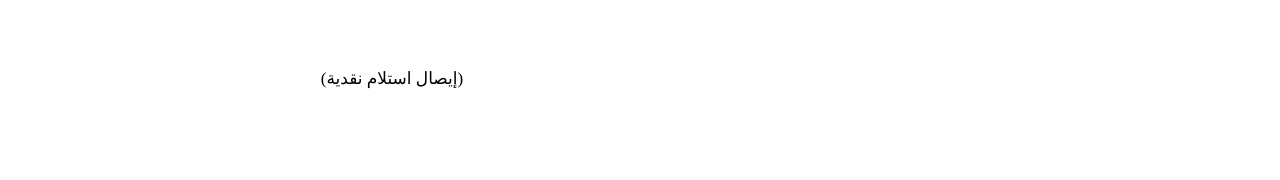
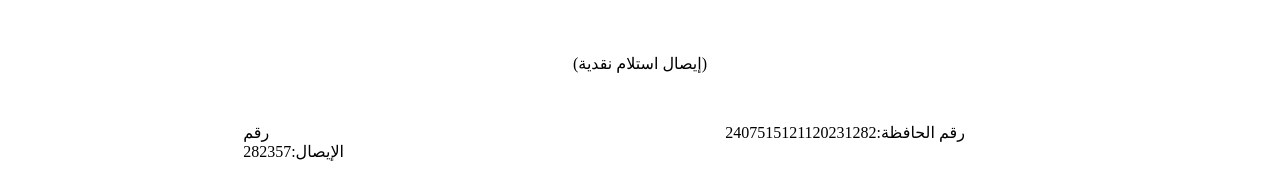
Before and after one commit to MohanedHegazy26/Test7, a plain HTML site: page index.html in a window 1280 px wide. Shown: the top 180 px of the page. Drawn offline with Linux system fonts and the light colour scheme.

Commit message:
Add files via upload

```diff
--- a/css/Master.css
+++ b/css/Master.css
@@ -12,8 +12,13 @@
 }
 
 body {
-    width: 60%;
-font-size: 17px;
+
+
+width: 793.7px;
+height: 1122.5px;
+margin: 0 auto;
+
+box-sizing: border-box;
 }
 
 .name {
@@ -47,3 +52,7 @@ font-size: 17px;
 .code {
     width: 215px;
 }
+
+.pre1{
+    font-size: 14px;
+}
--- a/index.html
+++ b/index.html
@@ -18,11 +18,15 @@
 
     <center class="title"> (إيصال استلام نقدية) </center>
     <p>
+        <br>
+        <div>
+            <span class="inline-text">
+                رقم الحافظة:2407515121120231282
+            </span>&nbsp;&nbsp;&nbsp;&nbsp;&nbsp;&nbsp;&nbsp;&nbsp;&nbsp;&nbsp;&nbsp;&nbsp;&nbsp;&nbsp;&nbsp;&nbsp;&nbsp;&nbsp;&nbsp;&nbsp;&nbsp;&nbsp;&nbsp;&nbsp;&nbsp;&nbsp;&nbsp;&nbsp;&nbsp;&nbsp;&nbsp;&nbsp;&nbsp;&nbsp;&nbsp;&nbsp;&nbsp;&nbsp;&nbsp;&nbsp;&nbsp;&nbsp;&nbsp;&nbsp;&nbsp;&nbsp;&nbsp;&nbsp;&nbsp;&nbsp;&nbsp;&nbsp;&nbsp;&nbsp;&nbsp;&nbsp;&nbsp;&nbsp;&nbsp;&nbsp;&nbsp;&nbsp;&nbsp;&nbsp;&nbsp;&nbsp;&nbsp;&nbsp;&nbsp;&nbsp;&nbsp;&nbsp;&nbsp;&nbsp;&nbsp;&nbsp;&nbsp;&nbsp;&nbsp;&nbsp;&nbsp;&nbsp;&nbsp;&nbsp;&nbsp;&nbsp;&nbsp;&nbsp;&nbsp;&nbsp;&nbsp;&nbsp;&nbsp;&nbsp;&nbsp;&nbsp;&nbsp;&nbsp;&nbsp;&nbsp;&nbsp;&nbsp;&nbsp;&nbsp;&nbsp;&nbsp;&nbsp;&nbsp;&nbsp;&nbsp;&nbsp;&nbsp;
+            <span class="inline-text">رقم الإيصال:282357</span>
+        </div>
 
 
-
-        <br>
-        <br>
         <br>
 
 
@@ -88,13 +92,13 @@
 
         <br>
         <br>
-        <br>
-        <br>
+
 
     </div>
     <br>
     <br>
     <br>
+
     <div>
         Disable right-click context menu // // Disable keyboard shourtcuts for developer tools // F12 // Ctrl+Shift+I //
         Ctrl+Shift+C // Ctrl+Shift+J //<p> // Ctrl+U // // Disable inspect element function // Block console.log output
```
